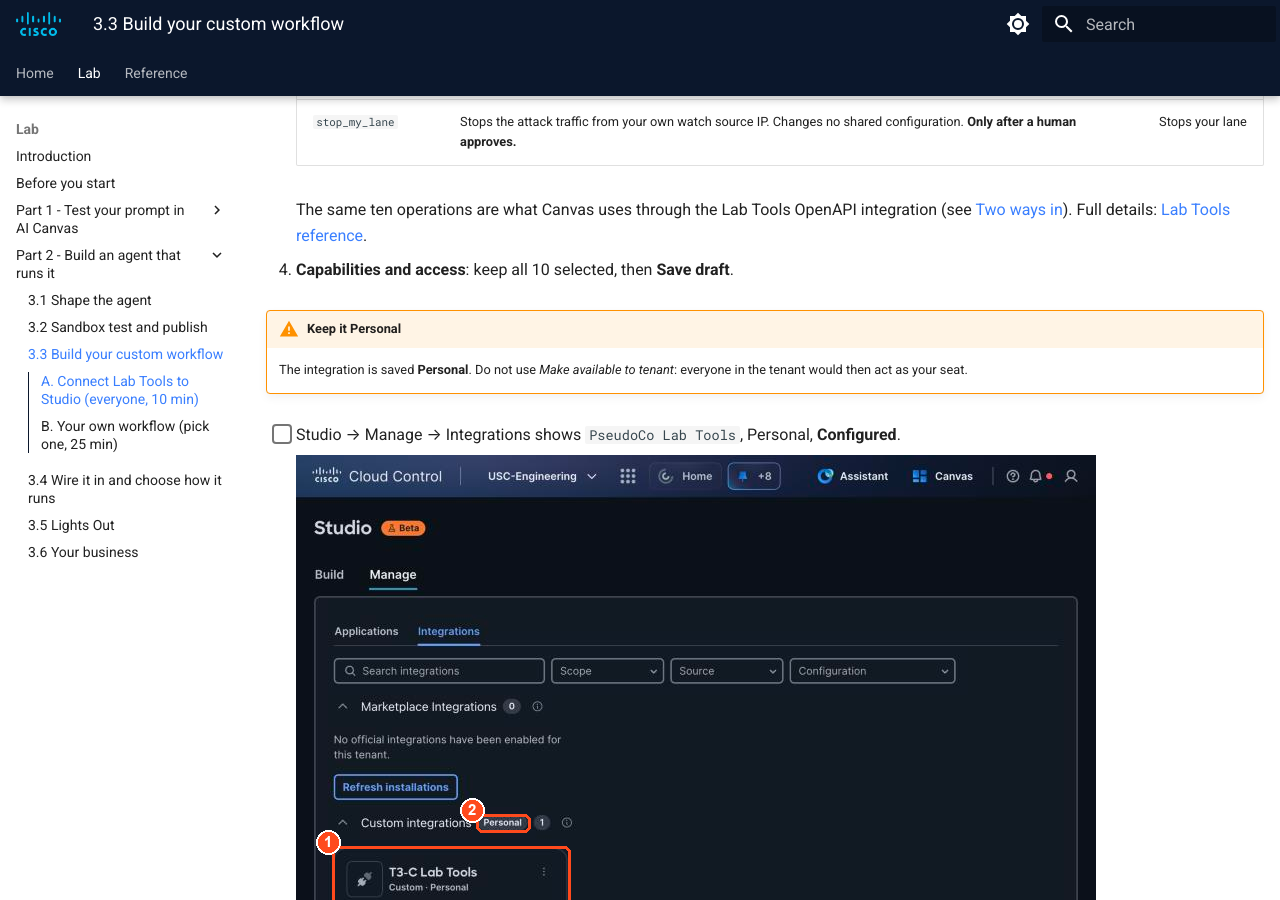
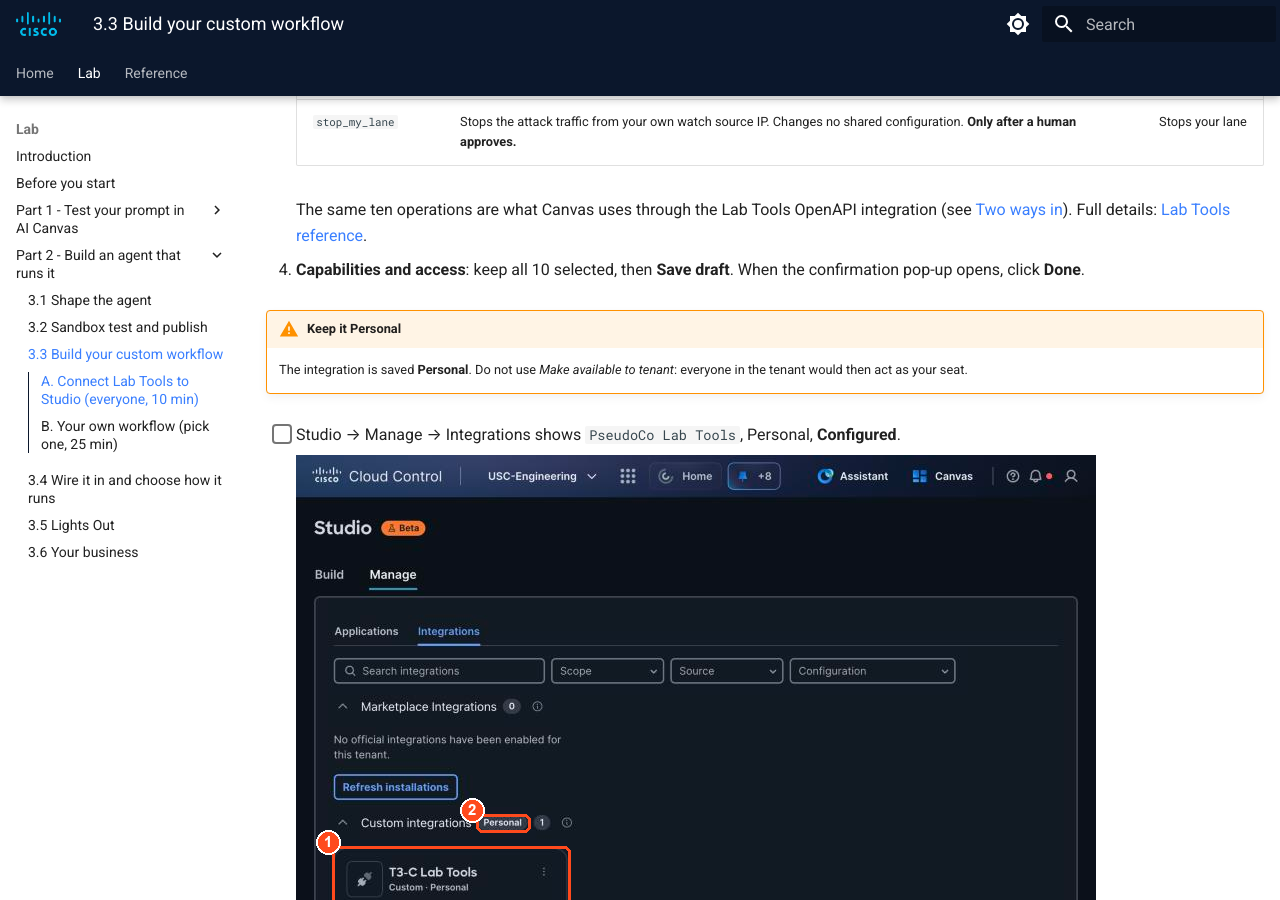
Before and after one commit to mokuma56/cloud-control-agent-lab-guide, an MkDocs documentation site: the page built from docs/part2/3-3-custom-workflow.md, in a window 1280 px wide and 900 px high, scrolled down 4696 px. Built offline with MkDocs 1.6.1 and Material for MkDocs 9.7.7, drawn with Linux system fonts in a browser that asks for light colours.

Commit message:
3.3 A step 4: click Done in the Save draft pop-up
Co-Authored-By: Claude Opus 5.5 <noreply@anthropic.com>

```diff
--- a/docs/part2/3-3-custom-workflow.md
+++ b/docs/part2/3-3-custom-workflow.md
@@ -90,7 +90,8 @@ server: one URL for all 30 seats, and your seat token decides which seat you are
     [Two ways in](../part1/1-1-orientation.md#two-ways-in-openapi-for-canvas-mcp-for-agents){target="_blank" rel="noopener"}). Full
     details: [Lab Tools reference](../reference/tools.md){target="_blank" rel="noopener"}.
 
-4. **Capabilities and access**: keep all 10 selected, then **Save draft**.
+4. **Capabilities and access**: keep all 10 selected, then **Save draft**. When the confirmation
+   pop-up opens, click **Done**.
 
 !!! warning "Keep it Personal"
     The integration is saved **Personal**. Do not use *Make available to tenant*: everyone in the
```
